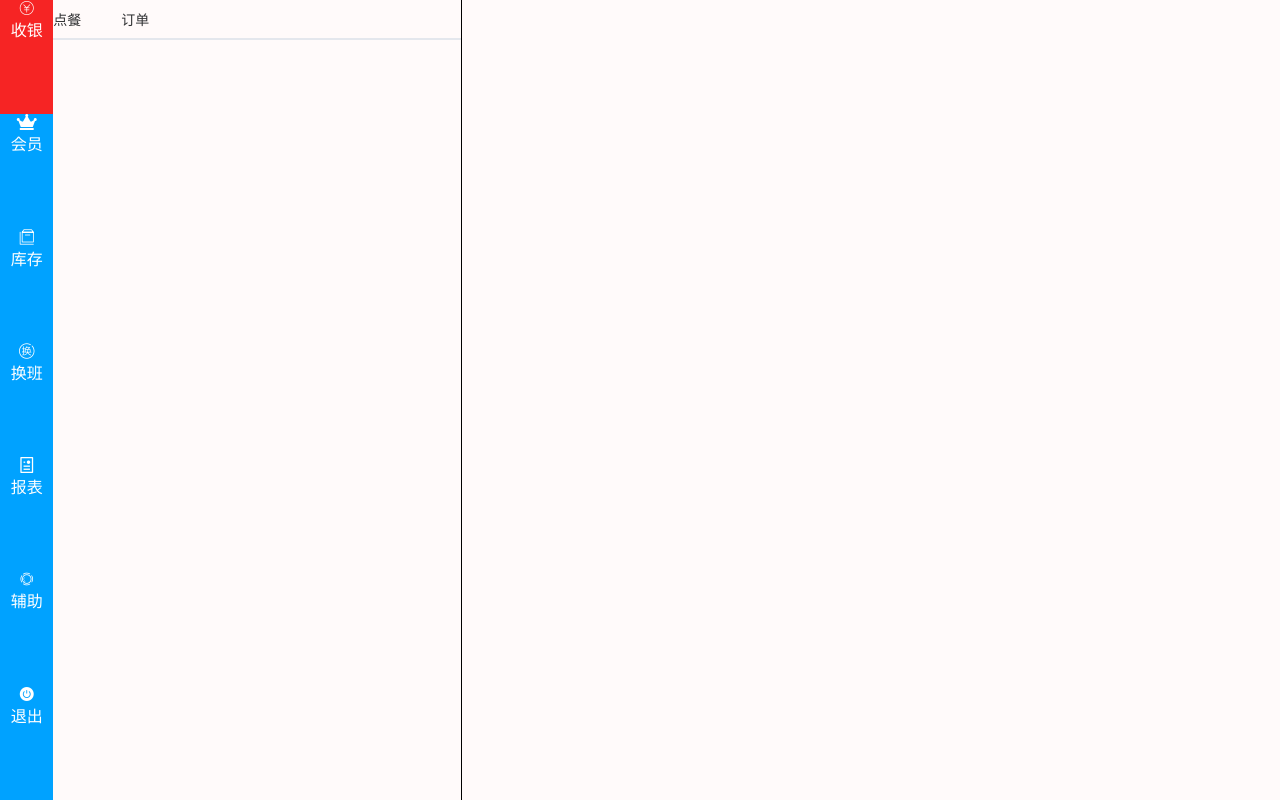
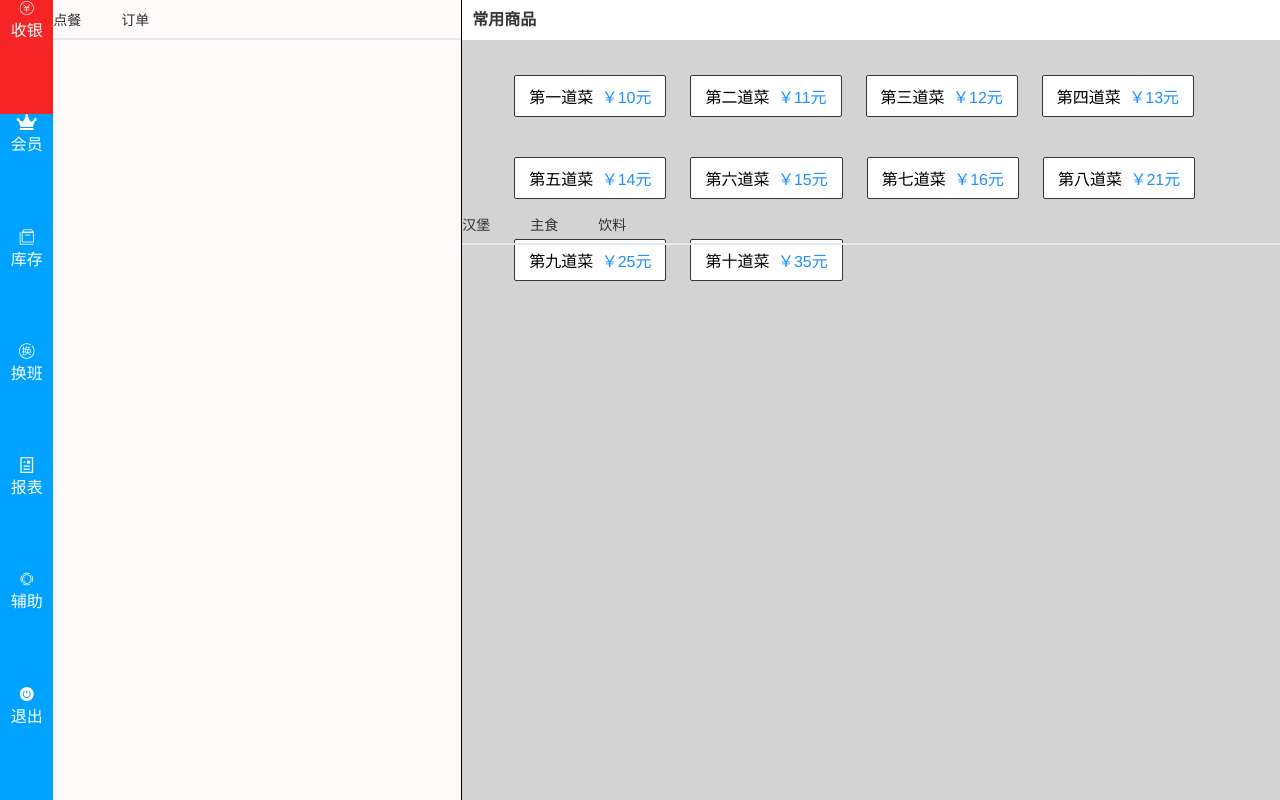
Before and after one commit to Apondon/chileme182, a Vue app in the folder chileme-ui/: page /goods in a window 1280 px wide. Built offline with nearby package versions, Linux system fonts and the light colour scheme.

Commit message:
常用商品部分样式开发

```diff
--- a/chileme-ui/src/views/Goods.vue
+++ b/chileme-ui/src/views/Goods.vue
@@ -10,6 +10,18 @@
                             Order
             el-col(:span='16')
                 div.menu
+                    //- 常用商品
+                    div.usuallyGoods
+                        h1.goodsTitle 常用商品
+                        div.goodsContent
+                            div.uItems(v-for='o in uGoods',:key='o.id')
+                                span.uItemsName {{o.goodname}}
+                                span.uItemsPrice  {{`￥${o.price}元`}}
+                    //- 商品分类
+                    div.splitGoods
+                        el-tabs(v-model="menuActiveName")
+                            el-tab-pane(v-for='i in sGoods',:key='i.id',:label="i.name",:name="i.code")
+                                div {{i.name}}
 </template>
 <script>
 import Carts from '@/components/Carts.vue'
@@ -17,7 +29,32 @@ import Order from '@/components/Order.vue'
 export default {
     data(){
         return{
-            activeName:'',
+            activeName:'', // 购物车和订单的切换
+            menuActiveName:'', //商品分类的切换
+            // 常用商品
+            uGoods:[
+                {id:1,goodname:'第一道菜',price:'10'},
+                {id:2,goodname:'第二道菜',price:'11'},
+                {id:3,goodname:'第三道菜',price:'12'},
+                {id:4,goodname:'第四道菜',price:'13'},
+                {id:5,goodname:'第五道菜',price:'14'},
+                {id:6,goodname:'第六道菜',price:'15'},
+                {id:7,goodname:'第七道菜',price:'16'},
+                {id:8,goodname:'第八道菜',price:'21'},
+                {id:9,goodname:'第九道菜',price:'25'},
+                {id:10,goodname:'第十道菜',price:'35'},
+            ],
+            // 商品分类
+            sGoods:[
+                {id:1,name:'汉堡',code:'berger'},
+                {id:2,name:'主食',code:'staple'},
+                {id:3,name:'饮料',code:'drink'}
+            ],
+            // 分类页签中的商品数据
+            iGoods:[
+              {id:1,goodname:'',price:10}
+            ]
+
         }
     },
     components:{
@@ -39,7 +76,39 @@ $h:100%;
     }
     .menu{
         height: $h;
-        background: snow;
+        background: lightgray;
+        .usuallyGoods{
+            .goodsTitle{
+                height: 40px;
+                line-height: 40px;
+                text-align: left;
+                background: white;
+                text-indent: 10px;
+                font-weight: 600;
+                color:rgb(54, 54, 54);
+            }
+            .goodsContent{
+                height: 120px;
+                display:flex;
+                padding:15px 40px;
+                // justify-content: space-around;
+                align-items: center;
+                flex-wrap: wrap;
+                margin-bottom: 15px;
+                .uItems{
+                    padding:8px 14px;
+                    background: #fff;
+                    border:1px solid rgb(54, 54, 54);
+                    margin:20px 12px;
+                    border-radius: 2px;
+                    // box-shadow: 0 2px 12px 0 rgba(0, 0, 0, 0.1);
+                    .uItemsPrice{
+                        color:dodgerblue;
+                        margin-left: 4px;
+                    }
+                }
+            }
+        }
     }
 }
 
```
